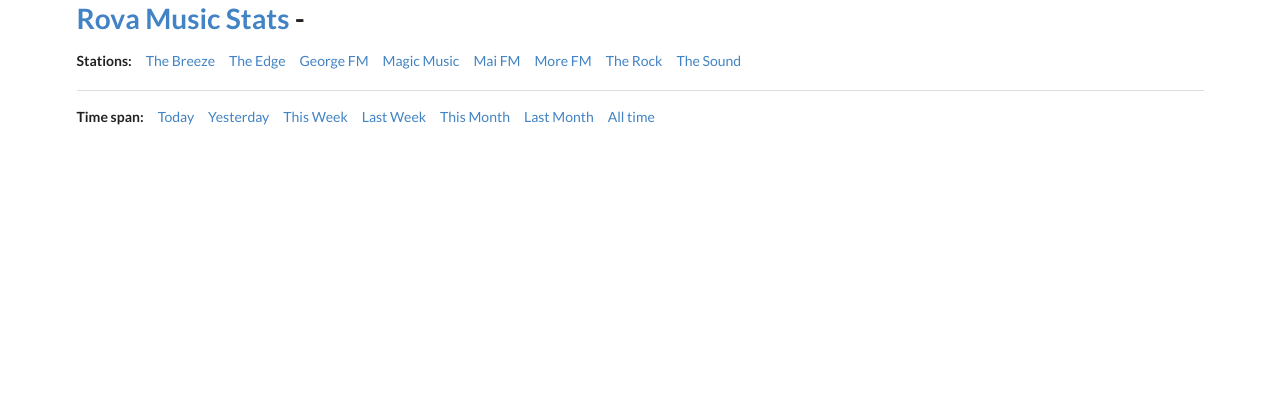
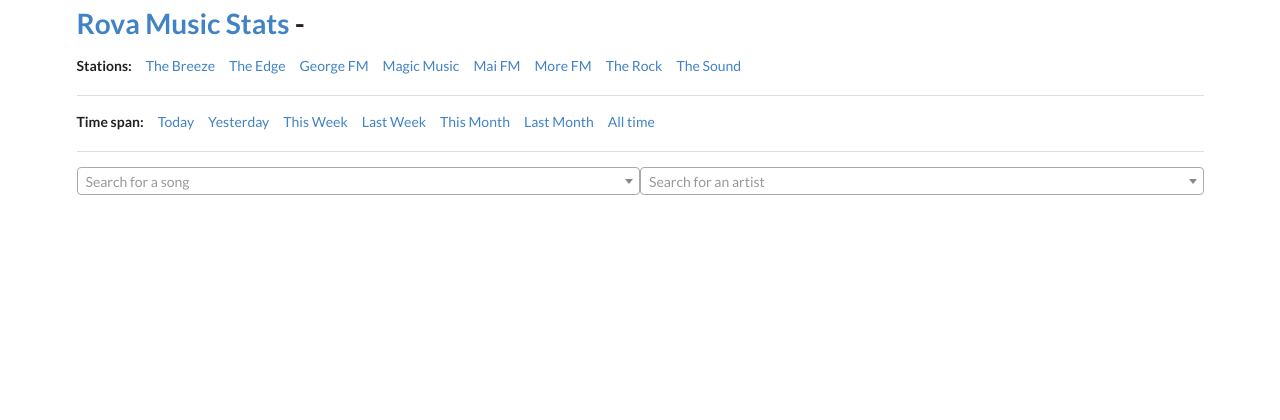
Before and after one commit to lordp/rova, a Flask app: template flaskr/templates/base.html in a window 1280 px wide. Shown: the top 420 px of the page. Before the commit the page ends 125 px from the top, so only its background shows below. Run offline with Flask 2, Linux system fonts and the light colour scheme; the template is opened without the code that fills it, so the values that code supplies are empty.

Commit message:
dos2unix plus adding song details

```diff
--- a/flaskr/routes.py
+++ b/flaskr/routes.py
@@ -2,9 +2,17 @@ from flaskr import app, db
 from flaskr.models import Played
 from flaskr.util import parse_time
 
-from flask import render_template, request, url_for
+from flask import render_template, request, url_for, Response
 
 import math
+import json
+import re
+from datetime import datetime
+
+
+def find_start_date():
+    start_date = db.session.query(Played.played_time).order_by(Played.played_time)[0]
+    return (start_date[0], datetime.now().replace(microsecond=0))
 
 
 @app.route("/")
@@ -13,13 +21,15 @@ def index():
         group_by(Played.artist).\
         order_by(db.func.count(Played.artist).desc())
 
-    recent_songs = db.session.query(Played.artist, Played.artist_slug, Played.name, Played.station, Played.played_time).\
+    recent_songs = db.session.query(Played.artist, Played.artist_slug, Played.name, Played.song_slug, Played.station, Played.played_time).\
         order_by(Played.played_time.desc())[:15]
 
     t = request.args.get('t')
     start_date, end_date, span = parse_time(t)
-    if start_date:
-        stats = stats.filter(Played.played_time >= start_date, Played.played_time < end_date)
+    if not start_date:
+        start_date, end_date = find_start_date()
+
+    stats = stats.filter(Played.played_time >= start_date, Played.played_time < end_date)
 
     page = request.args.get('page', 1, type=int)
     stats = stats.paginate(page, 15, False)
@@ -51,7 +61,7 @@ def artist(name):
         group_by(Played.station).\
         order_by(db.func.count(Played.station).desc())
 
-    hourly_plays = db.session.query(db.func.strftime("%H", Played.played_time).lavel("hour"), db.func.count()).\
+    hourly_plays = db.session.query(db.func.strftime("%H", Played.played_time).label("hour"), db.func.count()).\
         filter(Played.artist_slug == name).\
         group_by("hour")
 
@@ -60,10 +70,12 @@ def artist(name):
         group_by("day")
 
     start_date, end_date, span = parse_time(request.args.get('t'))
-    if start_date:
-        song_stats = song_stats.filter(Played.played_time >= start_date, Played.played_time < end_date)
-        station_stats = station_stats.filter(Played.played_time >= start_date, Played.played_time < end_date)
-        hourly_plays = hourly_plays.filter(Played.played_time >= start_date, Played.played_time < end_date)
+    if not start_date:
+        start_date, end_date = find_start_date()
+
+    song_stats = song_stats.filter(Played.played_time >= start_date, Played.played_time < end_date)
+    station_stats = station_stats.filter(Played.played_time >= start_date, Played.played_time < end_date)
+    hourly_plays = hourly_plays.filter(Played.played_time >= start_date, Played.played_time < end_date)
 
     page = request.args.get('page', 1, type=int)
     song_stats = song_stats.paginate(page, 15, False)
@@ -110,19 +122,19 @@ def station(name):
 
     t = request.args.get('t')
     start_date, end_date, span = parse_time(t)
-    if start_date:
-        stats = stats.filter(Played.played_time >= start_date, Played.played_time < end_date)
-        total_plays = total_plays.filter(Played.played_time >= start_date, Played.played_time < end_date)
-        hourly_plays = hourly_plays.filter(Played.played_time >= start_date, Played.played_time < end_date)
-        daily_plays = daily_plays.filter(Played.played_time >= start_date, Played.played_time < end_date)
-        average_songs_per_day = average_songs_per_day.filter(Played.played_time >= start_date, Played.played_time < end_date)
+    if not start_date:
+        start_date, end_date = find_start_date()
 
-        total_song_length = total_song_length.filter(Played.played_time >= start_date, Played.played_time < end_date)
-        songs_length = total_song_length.first()[0]
-        total_seconds = end_date.timestamp() - start_date.timestamp()
-        song_percent = round(((songs_length / total_seconds) * 100), 2)
-    else:
-        song_percent = None
+    stats = stats.filter(Played.played_time >= start_date, Played.played_time < end_date)
+    total_plays = total_plays.filter(Played.played_time >= start_date, Played.played_time < end_date)
+    hourly_plays = hourly_plays.filter(Played.played_time >= start_date, Played.played_time < end_date)
+    daily_plays = daily_plays.filter(Played.played_time >= start_date, Played.played_time < end_date)
+    average_songs_per_day = average_songs_per_day.filter(Played.played_time >= start_date, Played.played_time < end_date)
+
+    total_song_length = total_song_length.filter(Played.played_time >= start_date, Played.played_time < end_date)
+    songs_length = total_song_length.first()[0]
+    total_seconds = end_date.timestamp() - start_date.timestamp()
+    song_percent = round(((songs_length / total_seconds) * 100), 2)
 
     songs_played = 0
 
@@ -172,3 +184,69 @@ def station(name):
             "total": total_plays.first()[0]
         }
     )
+
+
+@app.route('/search', methods=['GET'])
+def autocomplete():
+    search_term = request.args.get('term')
+    search_type = request.args.get('type')
+
+    songs = {
+        "results": [],
+        "pagination": {
+            "more": False
+        }
+    }
+
+    search_term = re.sub('[^0-9A-Za-z ]+', '', search_term)
+    if search_type == 'artist':
+        result = db.session.query(Played.artist).filter(Played.artist.like(f"%{search_term}%")).distinct().limit(10)
+    else:
+        result = db.session.query(Played.name, Played.artist).filter(Played.name.like(f"%{search_term}%")).distinct().limit(10)
+
+    for idx, entry in enumerate(result):
+        if search_type == 'artist':
+            text = f"{entry[0]}"
+        else:
+            text = f"{entry[0]} ({entry[1]})"
+
+        songs["results"].append({ "id": idx, "text": text })
+
+    return Response(json.dumps(songs), mimetype='application/json')
+
+
+@app.route("/song/<slug:name>")
+def song(name):
+    song = db.session.query(Played.name).filter(Played.song_slug == name).first()
+    artists = db.session.query(Played.artist, Played.artist_slug).filter(Played.song_slug == name).distinct()
+
+    station_stats = db.session.query(Played.station, db.func.count(Played.station)).\
+        filter(Played.song_slug == name).\
+        group_by(Played.station).\
+        order_by(db.func.count(Played.station).desc())
+
+    hourly_plays = db.session.query(db.func.strftime("%H", Played.played_time).label("hour"), db.func.count()).\
+        filter(Played.song_slug == name).\
+        group_by("hour")
+
+    daily_plays = db.session.query(db.func.strftime("%w", Played.played_time).label("day"), db.func.count()).\
+        filter(Played.song_slug == name).\
+        group_by("day")
+
+    start_date, end_date, span = parse_time(request.args.get('t'))
+    if not start_date:
+        start_date, end_date = find_start_date()
+
+    station_stats = station_stats.filter(Played.played_time >= start_date, Played.played_time < end_date)
+    hourly_plays = hourly_plays.filter(Played.played_time >= start_date, Played.played_time < end_date)
+    daily_plays = daily_plays.filter(Played.played_time >= start_date, Played.played_time < end_date)
+
+    return render_template(
+        'stats/song.html',
+        song=song[0],
+        artists=artists,
+        station_stats=station_stats,
+        span=span,
+        hourly_plays=hourly_plays,
+        daily_plays=daily_plays
+    )
--- a/flaskr/templates/base.html
+++ b/flaskr/templates/base.html
@@ -11,15 +11,59 @@
 
     <link rel="stylesheet" href="{{ url_for('static', filename='css/semantic.min.css') }}">
     <link rel="stylesheet" href="{{ url_for('static', filename='css/chart.min.css') }}">
+    <link rel="stylesheet" href="{{ url_for('static', filename='css/select2.min.css') }}">
 
     <script src="https://code.jquery.com/jquery-3.5.1.min.js"></script>
 
     <script src="{{ url_for('static', filename='js/semantic.min.js') }}"></script>
     <script src="{{ url_for('static', filename='js/chart.min.js') }}"></script>
     <script src="{{ url_for('static', filename='js/slug.js') }}"></script>
+    <script src="{{ url_for('static', filename='js/select2.min.js') }}"></script>
+
+    <script>
+        $(function() {
+            $("#song-search").select2({
+                ajax: {
+                    data: function (params) {
+                        var query = {
+                            term: params.term,
+                            type: 'song'
+                        }
+
+                        return query;
+                    },
+                    url: '/search',
+                    dataType: 'json',
+                    delay: 250,
+                },
+                placeholder: 'Search for a song',
+                minimumInputLength: 3,
+                width: "50%"
+            });
+
+            $("#artist-search").select2({
+                ajax: {
+                    data: function (params) {
+                        var query = {
+                            term: params.term,
+                            type: 'artist'
+                        }
+
+                        return query;
+                    },
+                    url: '/search',
+                    dataType: 'json',
+                    delay: 250,
+                },
+                placeholder: 'Search for an artist',
+                minimumInputLength: 3,
+                width: "50%"
+            });
+        });
+    </script>
 </head>
 <body>
-<div class="ui container">
+<div class="ui container" style="margin-top: 5px;">
     <h1>
         <a href="/">Rova Music Stats</a> - {% block header %}{% endblock %}
     </h1>
@@ -116,6 +160,8 @@
             </div>
         </div>
     </div>
+    <div class="ui clearing divider"></div>
+    <div><select id="song-search"></select><select id="artist-search"></select></div>
     {% block content %}{% endblock %}
 </div>
 </body>
--- a/flaskr/templates/stats/index.html
+++ b/flaskr/templates/stats/index.html
@@ -45,10 +45,10 @@
                 <tbody>
                 {% for row in recent_songs %}
                 <tr>
-                    <td>{{ row[2] }}</td>
+                    <td><a href="{{ url_for('song', name=row[3]) }}">{{ row[2] }}</a></td>
                     <td><a href="{{ url_for('artist', name=row[1]) }}">{{ row[0] }}</a></td>
-                    <td><a href="{{ url_for('station', name=row[3]) }}">{{ row[3] | station_name }}</a></td>
-                    <td>{{ row[4] }}</td>
+                    <td><a href="{{ url_for('station', name=row[4]) }}">{{ row[4] | station_name }}</a></td>
+                    <td>{{ row[5] }}</td>
                 </tr>
                 {% endfor %}
                 </tbody>
```
Also changed, not shown: flaskr/models.py (+18 -2 lines), flaskr/templates/stats/song.html (added, +96 -0 lines).
